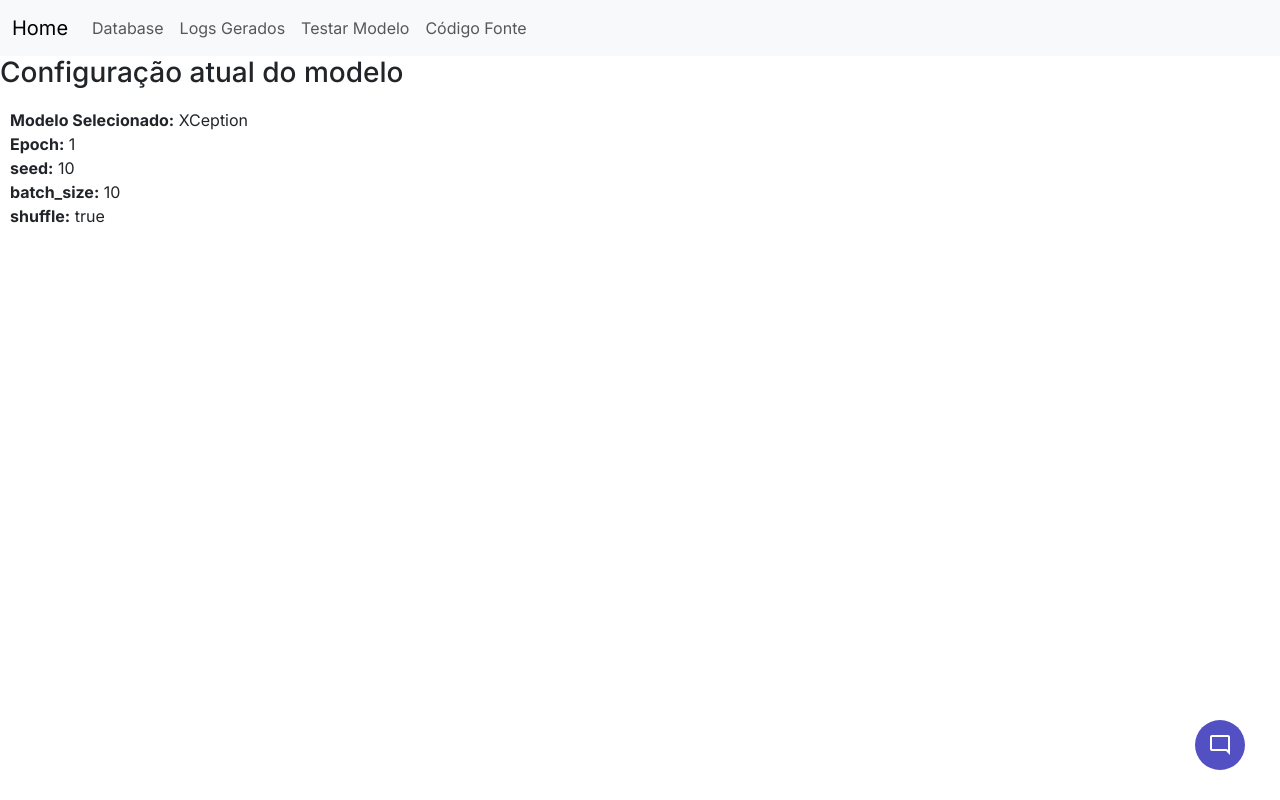
After one commit to sgabriel-santos/automatic-training-of-AI-models, a FastAPI app: template autotrain_with_llm/ui/templates/database.html in a window 1280 px wide. The commit adds this page. Run offline with FastAPI, Linux system fonts and the light colour scheme; the template is opened without the code that fills it, so the values that code supplies are empty; some libraries are stand-ins or nearby versions.

Commit message:
Developed dataset screen and reorganize frontend code

```diff
--- a/autotrain_with_llm/middleware/utils_llm.py
+++ b/autotrain_with_llm/middleware/utils_llm.py
@@ -76,7 +76,7 @@ def generate_text_model_to_llm_in_file(step: int = 1) -> None:
 
     os.makedirs(os.path.dirname(TEXT_MODEL_TO_LLM_DIRECTORY), exist_ok=True)
 
-    with open(TEXT_MODEL_TO_LLM_DIRECTORY, 'w') as file:
+    with open(TEXT_MODEL_TO_LLM_DIRECTORY, 'w', encoding='utf-8') as file:
         text = ""
 
         if step == 0:
--- a/autotrain_with_llm/models/abstract_model_class.py
+++ b/autotrain_with_llm/models/abstract_model_class.py
@@ -40,8 +40,8 @@ class ImageClassification(ABC, SaveFiles):
         self.shuffle = data['shuffle']
         self.seed = data['seed']
         self.batch_size = data['batch_size']
-        self.TRAINING_DIR = os.path.join(self.BASE_DIR, "../training_files/train")
-        self.TEST_DIR = os.path.join(self.BASE_DIR, "../training_files/test")
+        self.TRAINING_DIR = os.path.join(self.BASE_DIR, "../ui/statics/images/training_files/train")
+        self.TEST_DIR = os.path.join(self.BASE_DIR, "../ui/statics/images/training_files/test")
 
         self.is_absolute_path = data['is_absolute_path']
         if self.is_absolute_path:
--- a/autotrain_with_llm/routes/screen_routes.py
+++ b/autotrain_with_llm/routes/screen_routes.py
@@ -27,6 +27,11 @@ async def source_code_screen(request: Request):
     return templates.TemplateResponse("source_code.html", {"request": request, "function_code": function_code})
 
 
+@router.get('/database')
+async def database(request: Request):
+    return templates.TemplateResponse("database.html", {"request": request, "name": "Database"})
+
+
 @router.get('/test_model')
 async def test_model_screen(request: Request):
     try:
--- /dev/null
+++ b/autotrain_with_llm/ui/statics/scripts/database.js
@@ -0,0 +1,70 @@
+let imageList;
+let url;
+let classes = [];
+
+document.addEventListener('DOMContentLoaded', async () => {
+    let response = await sendRequestToAPI("/images", "GET")
+    objCategoryImages = await response.json()
+
+    let urlEndpoint = await sendRequestToAPI("api/image-url", "GET")
+    url = await urlEndpoint.json()
+    let isFirst = true
+
+    Object.keys(objCategoryImages).forEach(category => {
+        let imageCategories = objCategoryImages[category]
+        let currentClass = category.replace(' ', '_')
+        classes.push(currentClass)
+
+        let tabButtons = document.querySelector('.tab-buttons')
+        let newButton = document.createElement('button')
+        if(isFirst) newButton.classList.add('tab-btn', 'active')
+        else newButton.classList.add('tab-btn')
+        isFirst = false
+        newButton.setAttribute('content-id', currentClass)
+        newButton.textContent = category
+
+        tabButtons.appendChild(newButton)
+
+        let tabContents = document.querySelector('.tab-contents')
+        let newContent = document.createElement('div')
+        newContent.classList.add('content')
+        newContent.id = currentClass
+
+        newContent.innerHTML = `
+            <span>${imageCategories.length} imagens encontradas</span>
+            <div class="gallery-container"></div>
+        `
+
+        tabContents.appendChild(newContent)
+
+        imageCategories.forEach(fileName => {
+            let galleryContainer = document.querySelector(`#${currentClass} .gallery-container`)
+            let a = document.createElement('a')
+            a.href = "#chick-hicks"
+            a.classList.add("gallery-items")
+            a.innerHTML = `<img src="${url._url}${fileName}" alt="${fileName}"></img>`
+
+            galleryContainer.appendChild(a)
+        })
+    });
+
+    const currentActiveTab = document.querySelector('.tab-btn.active');
+    tabClicked(currentActiveTab);
+
+    const tabs = document.querySelectorAll('.tab-btn');
+    tabs.forEach(t => t.addEventListener('click', () => tabClicked(t)));
+})
+
+const tabClicked = (tab) => {
+    const tabs = document.querySelectorAll('.tab-btn');
+    tabs.forEach(t => t.classList.remove('active'));
+    tab.classList.add('active');
+
+    const contents = document.querySelectorAll('.content');
+    contents.forEach(content => content.classList.remove('show'));
+
+    const contentId = tab.getAttribute('content-id');
+    const content = document.getElementById(contentId);
+
+    content.classList.add('show');
+}
--- a/autotrain_with_llm/ui/statics/styles/chat.css
+++ b/autotrain_with_llm/ui/statics/styles/chat.css
@@ -1,16 +1,4 @@
 @import url('https://fonts.googleapis.com/css2?family=Inter:opsz,wght@14..32,100..900&display=swap');
-
-* {
-    margin: 0;
-    padding: 0;
-    box-sizing: border-box;
-    font-family: "Inter", sans-serif;
-}
-
-body {
-    min-height: 100vh;
-    /* background: linear-gradient(#EEEEFF, #C8C7FF); */
-}
 
 #chatbot-toggler {
     position: fixed;
--- /dev/null
+++ b/autotrain_with_llm/ui/statics/styles/database.css
@@ -0,0 +1,83 @@
+.config-content{
+    overflow: hidden;
+    display: flex;
+    flex-direction: column;
+}
+
+#container{
+    flex: 1;
+    overflow: hidden;
+    display: flex;
+    flex-direction: column;
+}
+
+.gallery-container{
+    display: flex;
+    flex-wrap: wrap;
+    justify-content: space-evenly;
+    gap: 2vw;
+    padding: 0 2vw;
+}
+
+.gallery-items{
+    width: 240px;
+    height: 240px;
+    border: 10px solid #FFF;
+    box-shadow: 5px 5px 5px #0006;
+    flex-grow: 1;
+    transition: transform .5s linear;
+}
+
+.gallery-items img {
+    width: 100%;
+    height: 100%;
+    object-fit: cover;
+}
+
+.tab-buttons {
+    display: flex;
+    gap: 6px;
+}
+
+.tab-btn {
+    width: 100%;
+    border: none;
+    color: #020617;
+    background-color: #f0f8ff;
+    border-radius: 8px 8px 0px 0px;
+    font-weight: 500;
+    padding: 8px;
+    cursor: pointer;
+    transition: background-color .3s ease;
+}
+
+.tab-btn.active {
+    background-color: #c7d2fe;
+}
+
+.tab-btn:hover {
+    background-color: #a5b4fc;
+}
+
+.content {
+    display: none;
+}
+
+.content.show {
+    display: flex;
+    flex-direction: column;
+    gap: 14px;
+    background-color: #c7d2fe;
+    border-radius: 0px 0px 8px 8px;
+    padding: 16px;
+}
+
+#model_config {
+    display: flex;
+    flex-direction: column;
+    padding: 10px;
+}
+
+.tab-contents{
+    overflow: auto;
+}
--- /dev/null
+++ b/autotrain_with_llm/ui/statics/styles/index.css
@@ -0,0 +1,18 @@
+* {
+    margin: 0;
+    padding: 0;
+    box-sizing: border-box;
+    font-family: "Inter", sans-serif;
+}
+
+html, body {
+    display: flex;
+    flex-direction: column;
+    height: 100vh;
+}
+
+main {
+    display: flex;
+    flex-direction: column;
+    height: calc(100vh - 56px);
+}
--- a/autotrain_with_llm/ui/templates/chat.html
+++ b/autotrain_with_llm/ui/templates/chat.html
@@ -38,11 +38,5 @@
       </form>
      </div>
   </div>
-
-   <!-- Bloco de conteúdo das páginas -->
-   <main>
-    {% block content %}
-    <script src="{{ url_for('static', path='/scripts/chat.js') }}"></script>
-    {% endblock %}
-  </main>
+  <script src="{{ url_for('static', path='/scripts/chat.js') }}"></script>
 </body>
--- /dev/null
+++ b/autotrain_with_llm/ui/templates/database.html
@@ -0,0 +1,34 @@
+{% extends "index.html" %}
+
+{% block title %}Configurações para treinamento do modelo{% endblock %}
+
+{% block content %}
+<script src="{{ url_for('static', path='/scripts/database.js') }}"></script>
+<div class="config-content">
+  <div>
+    <h3>Configuração atual do modelo</h3>
+    <div id="model_config">
+      <span><b>Modelo Selecionado:</b> XCeption</span>
+      <span><b>Epoch:</b> 1</span>
+      <span><b>seed:</b> 10</span>
+      <span><b>batch_size:</b> 10</span>
+      <span><b>shuffle:</b> true</span>
+    </div>
+  </div>
+  <div id="container">
+    <div class="tab-buttons">
+    </div>
+
+    <div class="tab-contents">
+    </div>
+  </div>
+</div>
+
+
+
+
+
+
+<!-- <div class="gallery-container"> -->
+</div>
+{% endblock %}
--- a/autotrain_with_llm/ui/templates/form.html
+++ b/autotrain_with_llm/ui/templates/form.html
@@ -46,10 +46,10 @@
   <!-- Input para o caminho absoluto -->
   <div id="absolutePathSection" style="display:none;">
       <label for="trainDatasetPath">Caminho do Dataset de Treinamento:</label>
-      <input type="text" id="trainDatasetPath" name="train_dataset_path" class="form-control" placeholder="Caminho absoluto do dataset de treinamento" value="/home/gabriel/TCC/automatic-training-of-AI-models/training_files/train">
+      <input type="text" id="trainDatasetPath" name="train_dataset_path" class="form-control" placeholder="Caminho absoluto do dataset de treinamento" value="C:\Development\Faculdade\TCC\train">
       <br>
       <label for="valDatasetPath">Caminho do Dataset de Validação:</label>
-      <input type="text" id="valDatasetPath" name="valid_dataset_path" class="form-control" placeholder="Caminho absoluto do dataset de validação" value="/home/gabriel/TCC/automatic-training-of-AI-models/training_files/test">
+      <input type="text" id="valDatasetPath" name="valid_dataset_path" class="form-control" placeholder="Caminho absoluto do dataset de validação" value="C:\Development\Faculdade\TCC\test">
   </div>
 
   <!-- Input para upload de arquivos -->
--- a/autotrain_with_llm/ui/templates/index.html
+++ b/autotrain_with_llm/ui/templates/index.html
@@ -2,9 +2,12 @@
 <html>
 <head>
   <title>Ferramenta para auxílio no treinamento e avaliação de modelos</title>
+  <link rel="stylesheet" href="{{ url_for('static', path='styles/index.css') }}">
+  <link rel="stylesheet" href="{{ url_for('static', path='styles/logs.css') }}">
   <link rel="stylesheet" href="{{ url_for('static', path='styles/home.css') }}">
   <link rel="stylesheet" href="{{ url_for('static', path='styles/test_model.css') }}">
   <link rel="stylesheet" href="{{ url_for('static', path='styles/chat.css') }}">
+  <link rel="stylesheet" href="{{ url_for('static', path='styles/database.css') }}">
   <meta name="viewport" content="width=device-width, initial-scale=1">
   <link href="https://cdn.jsdelivr.net/npm/bootstrap@5.3.3/dist/css/bootstrap.min.css" rel="stylesheet" integrity="sha384-QWTKZyjpPEjISv5WaRU9OFeRpok6YctnYmDr5pNlyT2bRjXh0JMhjY6hW+ALEwIH" crossorigin="anonymous">
   <link rel="stylesheet" href="https://cdnjs.cloudflare.com/ajax/libs/highlight.js/11.9.0/styles/default.min.css">
@@ -23,10 +26,13 @@
         <div class="collapse navbar-collapse" id="navbarNavDropdown">
           <ul class="navbar-nav">
             <li class="nav-item">
-                <a class="nav-link active" aria-current="page" href="/test_model">Testar Modelo</a>
+              <a class="nav-link" href="/database">Database</a>
             </li>
             <li class="nav-item">
-                <a class="nav-link active" aria-current="page" href="/logs_screen">Logs Gerados</a>
+              <a class="nav-link" aria-current="page" href="/logs_screen">Logs Gerados</a>
+            </li>
+            <li class="nav-item">
+              <a class="nav-link" aria-current="page" href="/test_model">Testar Modelo</a>
             </li>
             <li class="nav-item">
               <a class="nav-link" href="/source_code">Código Fonte</a>
@@ -35,7 +41,6 @@
         </div>
       </div>
     </nav>
-
     <main>
         {% block content %}{% endblock %}
     </main>
--- a/autotrain_with_llm/ui/templates/logs.html
+++ b/autotrain_with_llm/ui/templates/logs.html
@@ -4,7 +4,6 @@
 
 {% block content %}
 <h4 class="title-page">Logs</h4>
-    <!-- <pre id="log-content"></pre> -->
 <div id="code-block">
     <form action="/reset-logs">
         <button id="clean-log" type="submit"><i class="bi bi-eraser"></i>Limpar Logs</button>
```
Also changed, not shown: autotrain_with_llm/models/manager_model.py (+13 -6 lines), autotrain_with_llm/routes/utils_routes.py (+43 -2 lines), autotrain_with_llm/ui/statics/styles/home.css (+2 -29 lines), autotrain_with_llm/ui/statics/styles/logs.css (added, +34 -0 lines). Lines whose indentation alone changed are shown as unchanged.
